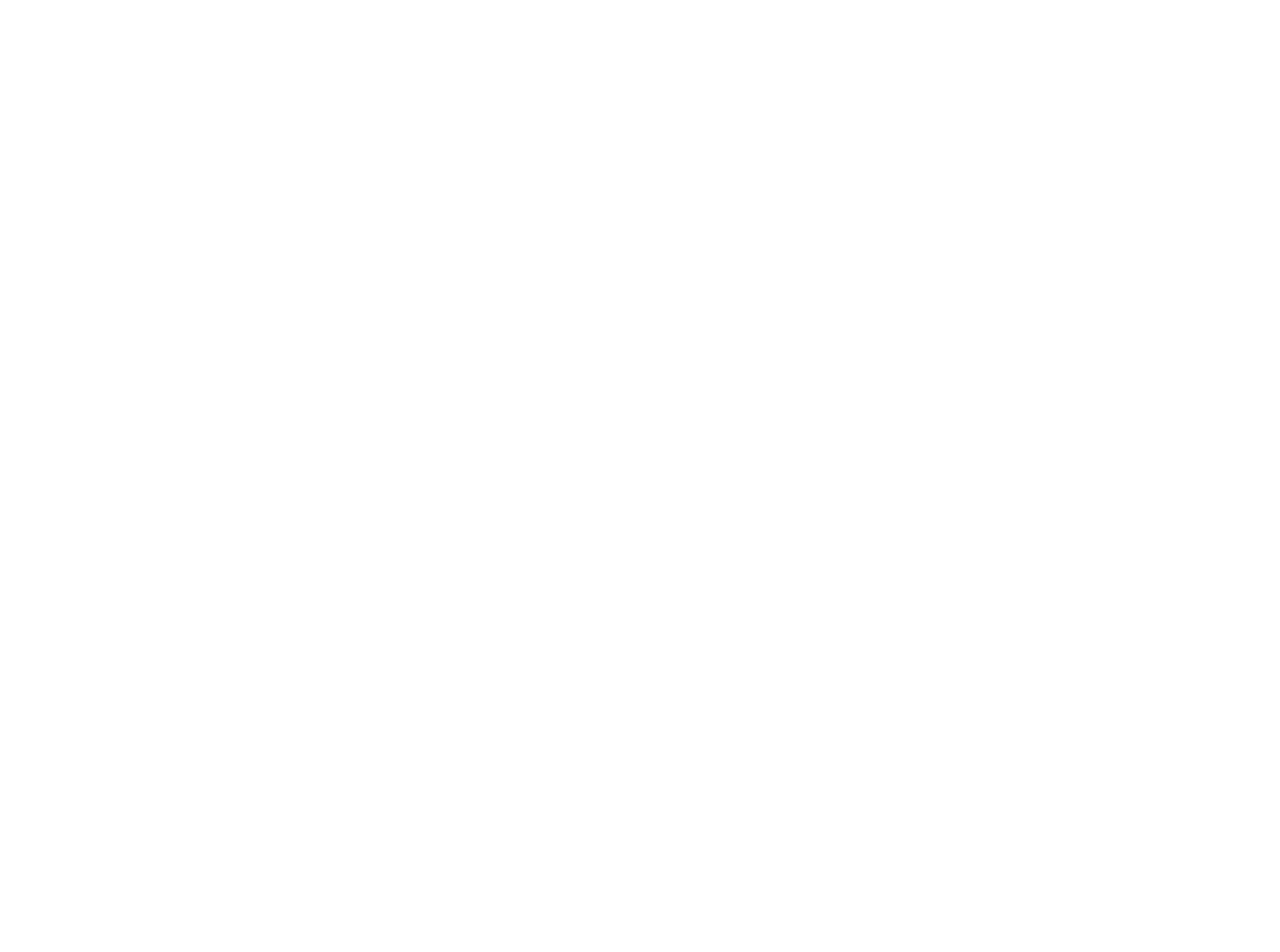
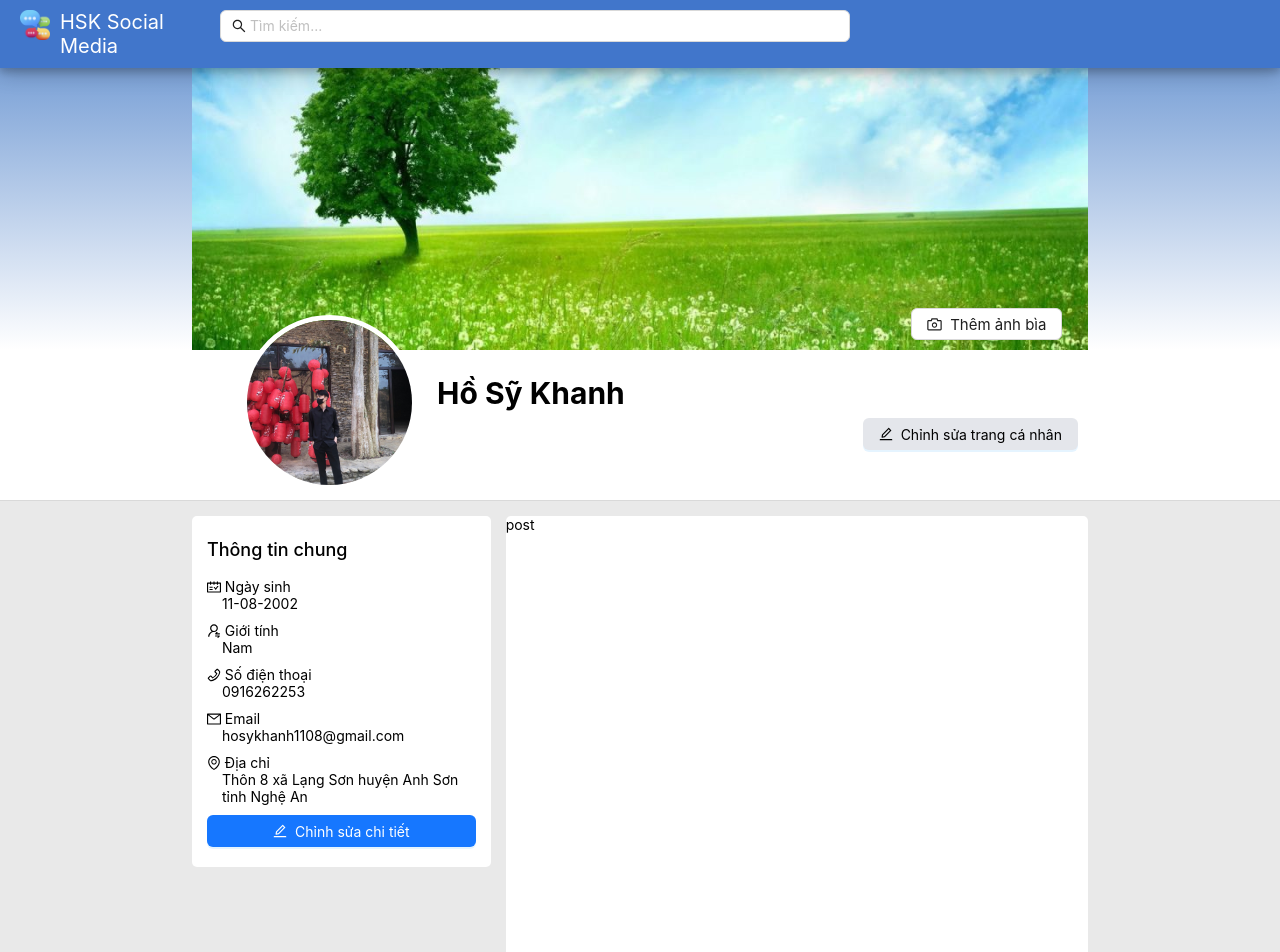
Before and after one commit to hosykhanh/FE_social_media, a React (Create React App) app: page /user/1 in a window 1280 px wide. Before the commit this address had no page. Shown: the top 952 px of the page. Before the commit the page ends 800 px from the top, so only its background shows below. Built offline with nearby package versions, Linux system fonts and the light colour scheme.

Commit message:
profile page anh header

```diff
--- a/src/assets/index.jsx
+++ b/src/assets/index.jsx
@@ -1,9 +1,13 @@
 import imageLogin from './images/imageLogin.jpg';
 import logo from './images/logo.png';
+import anhnen from './images/anhnen.jpg';
+import avatar from './images/avatar.jpg';
 
 const images = {
     imageLogin,
     logo,
+    anhnen,
+    avatar,
 };
 
 export default images;
--- /dev/null
+++ b/src/layouts/FullLayout/FullLayout.jsx
@@ -0,0 +1,17 @@
+import React from 'react';
+import classNames from 'classnames/bind';
+import styles from './FullLayout.module.scss';
+import Header from '../components/Header/Header';
+
+const cx = classNames.bind(styles);
+
+const FullLayout = ({ children }) => {
+    return (
+        <div>
+            <Header></Header>
+            <div className={cx('container')}>{children}</div>
+        </div>
+    );
+};
+
+export default FullLayout;
--- /dev/null
+++ b/src/layouts/FullLayout/FullLayout.module.scss
@@ -0,0 +1,3 @@
+.container {
+    background-color: #ffffff;
+}
--- /dev/null
+++ b/src/layouts/components/Header/Header.jsx
@@ -0,0 +1,44 @@
+import React from 'react';
+import classNames from 'classnames/bind';
+import styles from './Header.module.scss';
+import { Col, Row } from 'antd';
+import { useNavigate } from 'react-router-dom';
+import images from '../../../assets';
+import Search from 'antd/es/transfer/search';
+
+const cx = classNames.bind(styles);
+
+const Header = () => {
+    const navigate = useNavigate();
+
+    const handleNavigateHome = () => {
+        navigate('/');
+    };
+
+    return (
+        <header className={cx('header')}>
+            <div className={cx('wrapper')}>
+                <Row className={cx('row-wrapper')}>
+                    <Col span={4}>
+                        <div className={cx('app-name')}>
+                            <img onClick={handleNavigateHome} src={images.logo} alt="logo" className={cx('logo')} />
+                            <div className={cx('name')}>HSK Social Media</div>
+                        </div>
+                    </Col>
+                    <Col span={12}>
+                        <Search
+                            className={cx('search-input')}
+                            placeholder="Tìm kiếm..."
+                            allowClear
+                            enterButton="Tìm kiếm"
+                            size="large"
+                            enter="true"
+                        />
+                    </Col>
+                </Row>
+            </div>
+        </header>
+    );
+};
+
+export default Header;
--- /dev/null
+++ b/src/layouts/components/Header/Header.module.scss
@@ -0,0 +1,28 @@
+.header {
+    height: 50px;
+}
+
+.wrapper {
+    padding: 10px;
+    background-color: #4176cb;
+    position: fixed;
+    top: 0;
+    right: 0;
+    left: 0;
+    z-index: 11;
+    box-shadow: 0 4px 8px 0 rgba(0, 0, 0, 0.2), 0 6px 20px 0 rgba(0, 0, 0, 0.19);
+
+    .app-name {
+        display: flex;
+
+        .name {
+            font-size: 20px;
+            color: #ffffff;
+        }
+    }
+
+    .logo {
+        height: 30px;
+        margin: 0 10px;
+    }
+}
--- /dev/null
+++ b/src/pages/ProfilePage/ProfilePage.jsx
@@ -0,0 +1,121 @@
+import React, { useState } from 'react';
+import classNames from 'classnames/bind';
+import styles from './ProfilePage.module.scss';
+import images from '../../assets';
+import { Button, Col, Image, Modal, Row } from 'antd';
+import {
+    CameraOutlined,
+    EditOutlined,
+    EnvironmentOutlined,
+    MailOutlined,
+    PhoneOutlined,
+    ScheduleOutlined,
+    UserSwitchOutlined,
+} from '@ant-design/icons';
+
+const cx = classNames.bind(styles);
+
+const ProfilePage = () => {
+    const [isModalOpen, setIsModalOpen] = useState(false);
+
+    const showModal = () => {
+        setIsModalOpen(true);
+    };
+
+    const handleOk = () => {
+        setIsModalOpen(false);
+    };
+
+    const handleCancel = () => {
+        setIsModalOpen(false);
+    };
+
+    return (
+        <div className={cx('wrapper')}>
+            <div className={cx('wrapper-image')}>
+                <Image width="100%" src={images.anhnen} alt="anhnen" className={cx('image')} />
+                <div className={cx('button-image')}>
+                    <Button>
+                        <CameraOutlined />
+                        Thêm ảnh bìa
+                    </Button>
+                </div>
+                <div className={cx('wrapper-avatar')}>
+                    <Image src={images.avatar} className={cx('avatar')} />
+                    <div className={cx('username')}>Hồ Sỹ Khanh</div>
+                </div>
+                <div className={cx('edit-profile')}>
+                    <Button type="primary" onClick={showModal}>
+                        <EditOutlined /> Chỉnh sửa trang cá nhân
+                    </Button>
+                    <Modal title="Basic Modal" open={isModalOpen} onOk={handleOk} onCancel={handleCancel}>
+                        <p>Some contents...</p>
+                        <p>Some contents...</p>
+                        <p>Some contents...</p>
+                    </Modal>
+                </div>
+            </div>
+            <div className={cx('content')}>
+                <div className={cx('wrapper-content')}>
+                    <Row>
+                        <Col span={8}>
+                            <div className={cx('information')}>
+                                <p>Thông tin chung</p>
+                                <div className={cx('field')}>
+                                    <label htmlFor="Ngày sinh">
+                                        <ScheduleOutlined /> Ngày sinh
+                                    </label>
+                                    <div>11-08-2002</div>
+                                </div>
+                                <div className={cx('field')}>
+                                    <label htmlFor="Giới tính">
+                                        <UserSwitchOutlined /> Giới tính
+                                    </label>
+                                    <div>Nam</div>
+                                </div>
+                                <div className={cx('field')}>
+                                    <label htmlFor="Số điện thoại">
+                                        <PhoneOutlined /> Số điện thoại
+                                    </label>
+                                    <div>0916262253</div>
+                                </div>
+                                <div className={cx('field')}>
+                                    <label htmlFor="Email">
+                                        <MailOutlined /> Email
+                                    </label>
+                                    <div>hosykhanh1108@gmail.com</div>
+                                </div>
+                                <div className={cx('field')}>
+                                    <label htmlFor="Địa chỉ">
+                                        <EnvironmentOutlined /> Địa chỉ
+                                    </label>
+                                    <div>Thôn 8 xã Lạng Sơn huyện Anh Sơn tỉnh Nghệ An</div>
+                                </div>
+                                <div>
+                                    <Button type="primary" onClick={showModal}>
+                                        <EditOutlined /> Chỉnh sửa chi tiết
+                                    </Button>
+                                    <Modal
+                                        title="Basic Modal"
+                                        open={isModalOpen}
+                                        onOk={handleOk}
+                                        onCancel={handleCancel}
+                                    >
+                                        <p>Some contents...</p>
+                                        <p>Some contents...</p>
+                                        <p>Some contents...</p>
+                                    </Modal>
+                                </div>
+                            </div>
+                        </Col>
+                        <Col span={16}>
+                            <div className={cx('posts')}>post</div>
+                        </Col>
+                    </Row>
+                </div>
+            </div>
+        </div>
+    );
+};
+
+export default ProfilePage;
--- /dev/null
+++ b/src/pages/ProfilePage/ProfilePage.module.scss
@@ -0,0 +1,98 @@
+.wrapper-image {
+    padding: 0 15%;
+    background-image: linear-gradient(to top, #ffffff, #729bd4);
+    position: relative;
+
+    .image {
+        max-height: 300px;
+        object-fit: cover;
+    }
+
+    .button-image {
+        position: absolute;
+        right: 17%;
+        bottom: 10px;
+
+        button {
+            font-size: 15px;
+        }
+    }
+
+    .wrapper-avatar {
+        padding: 0 15%;
+        bottom: -140px;
+        left: 50px;
+        display: flex;
+        position: absolute;
+
+        .avatar {
+            width: 175px !important;
+            height: 175px !important;
+            object-fit: cover !important;
+            border: 5px solid #ffffff;
+            border-radius: 50%;
+        }
+
+        .username {
+            margin-top: 60px;
+            margin-left: 20px;
+            font-size: 30px;
+            font-weight: bold;
+        }
+    }
+
+    .edit-profile {
+        padding: 0 15%;
+        right: 10px;
+        bottom: -100px;
+        position: absolute;
+
+        button {
+            background-color: #e4e6eb;
+            color: #000000;
+        }
+        button:hover {
+            background-color: #d9d9d9 !important;
+            color: #000000 !important;
+        }
+    }
+}
+
+.content {
+    padding: 0 15%;
+    background-color: #e9e9e9;
+    margin-top: 150px;
+    border-top: 1px solid #d9d9d9;
+
+    .information {
+        margin-top: 15px;
+        background-color: #ffffff;
+        border-radius: 5px;
+        padding: 5px 5% 20px 5%;
+
+        p {
+            font-size: 18px;
+            font-weight: 500;
+        }
+
+        .field {
+            margin-bottom: 10px;
+
+            div {
+                margin-left: 15px;
+            }
+        }
+
+        button {
+            width: 100%;
+        }
+    }
+
+    .posts {
+        margin-left: 15px;
+        margin-top: 15px;
+        background-color: #ffffff;
+        border-radius: 5px;
+        height: 500px;
+    }
+}
--- a/src/routes/index.js
+++ b/src/routes/index.js
@@ -1,5 +1,7 @@
 import DefaultLayout from '../layouts/DefaultLayout/DefaultLayout';
+import FullLayout from '../layouts/FullLayout/FullLayout';
 import HomePage from '../pages/HomePage/HomePage';
+import ProfilePage from '../pages/ProfilePage/ProfilePage';
 import SignInPage from '../pages/SignInPage/SignInPage';
 import SignUpPage from '../pages/SignUpPage/SignUpPage';
 
@@ -7,7 +9,7 @@
     {
         path: '/',
         page: HomePage,
-        layout: DefaultLayout,
+        layout: FullLayout,
     },
     {
         path: '/sign-in',
@@ -19,4 +21,9 @@
         page: SignUpPage,
         layout: DefaultLayout,
     },
+    {
+        path: '/user/:id',
+        page: ProfilePage,
+        layout: FullLayout,
+    },
 ];
--- a/src/services/authService.js
+++ b/src/services/authService.js
@@ -6,7 +6,7 @@
 };
 
 const logoutUser = async () => {
-    const res = await axios.post(`${process.env.REACT_APP_API_URL}/log-out`);
+    const res = await axios.post(`${process.env.REACT_APP_API_URL}/auth/logout`);
     return res.data;
 };
 
```
Also changed, not shown: src/assets/images/anhnen.jpg (added), src/assets/images/avatar.jpg (added).
